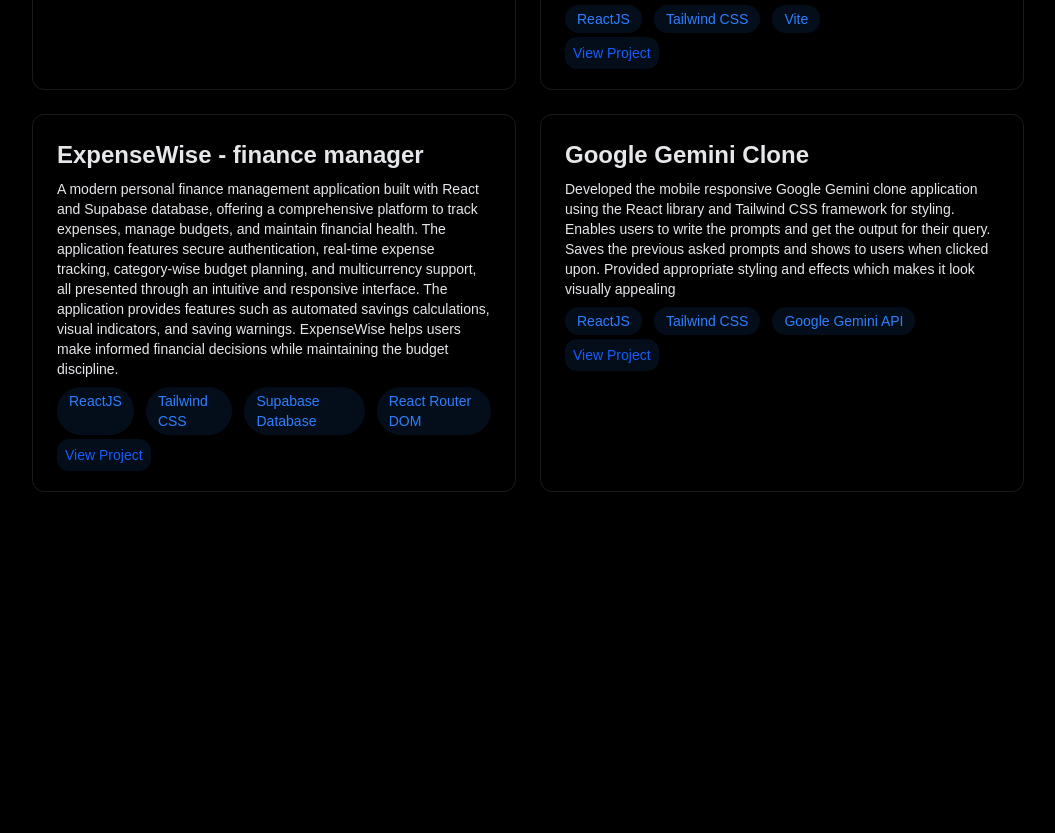
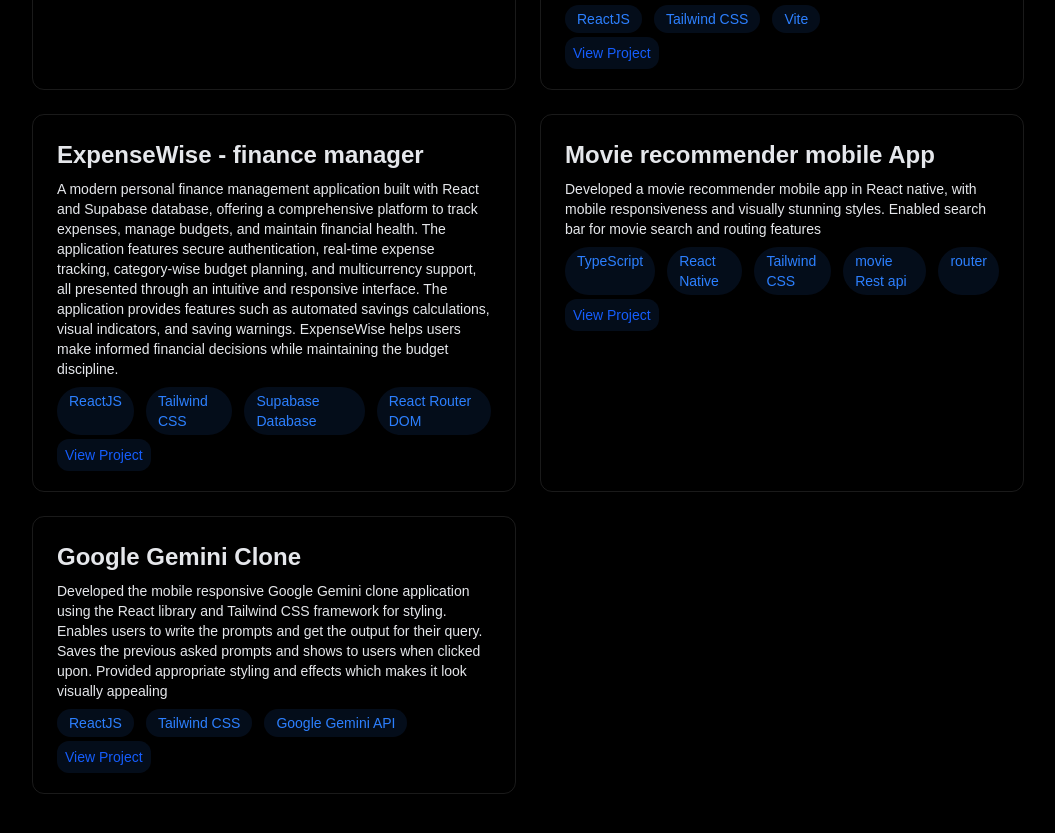
Before and after one commit to codingcat40/portfolio, a React (Vite) app: page / in a window 1280 px wide. Shown: the part 2260-3093 px from the top of the page, without its empty margins (112-1167 px from the left). Before the commit the page ends 2832 px from the top, so only its background shows below. Built offline with nearby package versions, Linux system fonts and the light colour scheme.

Commit message:
added projects

```diff
--- a/src/constants/index.js
+++ b/src/constants/index.js
@@ -1,7 +1,3 @@
-// import project1 from "../assets/projects/project-1.webp";
-// import project2 from "../assets/projects/project-2.webp";
-// import project3 from "../assets/projects/project-3.webp";
-// import project4 from "../assets/projects/project-4.webp";
 
 export const EXPERIENCES = [
   {
@@ -49,6 +45,19 @@
     url: "https://expense-wise1.netlify.app/",
   },
   {
+    name: "Movie recommender mobile App",
+    description:
+      "Developed a movie recommender mobile app in React native, with mobile responsiveness and visually stunning styles. Enabled search bar for movie search and routing features",
+    skills: [
+      "TypeScript",
+      "React Native",
+      "Tailwind CSS",
+      "movie Rest api",
+      "router",
+    ],
+    url: "https://github.com/codingcat40/movie-recommender-mobile",
+  },
+  {
     name: "Google Gemini Clone",
     description:
       "Developed the mobile responsive Google Gemini clone application using the React library and Tailwind CSS framework for styling. Enables users to write the prompts and get the output for their query. Saves the previous asked prompts and shows to users when clicked upon. Provided appropriate styling and effects which makes it look visually appealing",
```
